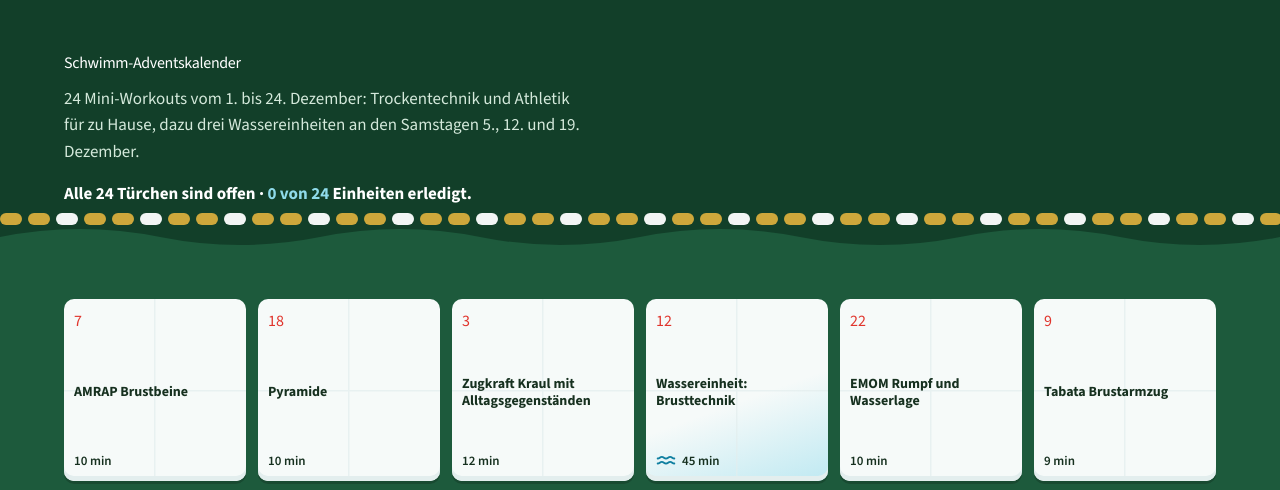
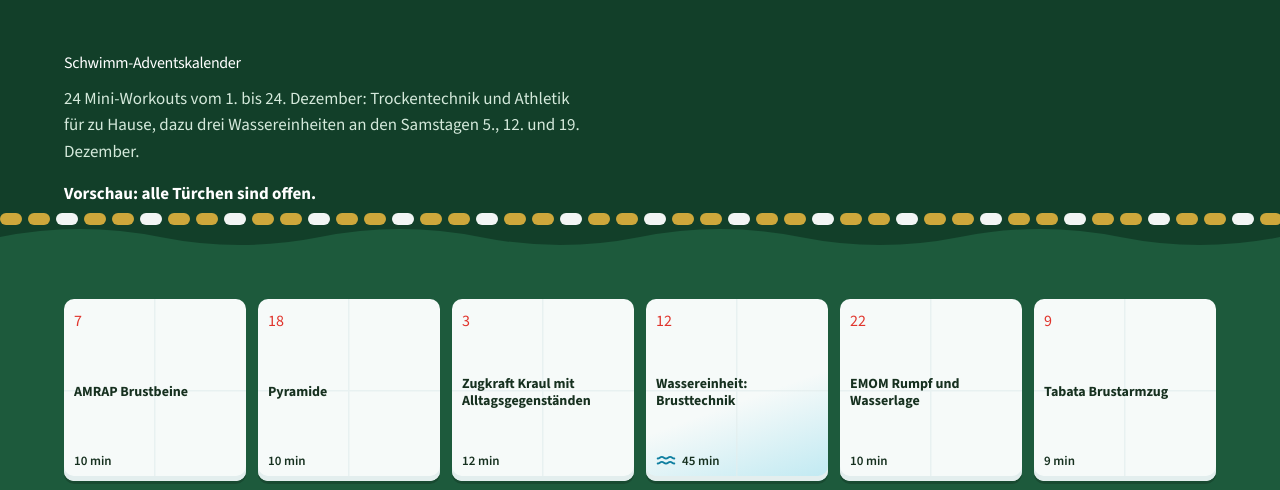
Before and after one commit to bruendlsusi-ai/adventskalender_vorschau, a plain HTML site: page index.html in a window 1280 px wide. Shown: the top 490 px of the page. Drawn offline with nearby package versions, Linux system fonts and the light colour scheme.

Commit message:
Add files via upload

```diff
--- a/index.html
+++ b/index.html
@@ -3,7 +3,7 @@
 <head>
 <meta charset="utf-8">
 <meta name="viewport" content="width=device-width, initial-scale=1">
-<title>Schwimm-Adventskalender</title>
+<title>Vorschau Adventskalender</title>
 <link rel="preconnect" href="https://fonts.googleapis.com">
 <link href="https://fonts.googleapis.com/css2?family=Rubik:wght@500;700;800&family=Source+Sans+3:wght@400;600;700&display=swap" rel="stylesheet">
 <style>
@@ -549,10 +549,11 @@ const esc=s=>String(s).replace(/[&<>"']/g,c=>({"&":"&amp;","<":"&lt;",">":"&gt;"
 const WAVE='<svg viewBox="0 0 24 24" aria-hidden="true"><path d="M2 9c2.5 0 2.5-2 5-2s2.5 2 5 2 2.5-2 5-2 2.5 2 5 2M2 15c2.5 0 2.5-2 5-2s2.5 2 5 2 2.5-2 5-2 2.5 2 5 2" fill="none" stroke="#0f7fa0" stroke-width="2.2" stroke-linecap="round"/></svg>';
 const MOON='<svg viewBox="0 0 24 24" aria-hidden="true"><path d="M20 14.5A8 8 0 0 1 9.5 4a8 8 0 1 0 10.5 10.5z" fill="#7d9aa2"/></svg>';
 const LOCK='<svg viewBox="0 0 24 24" aria-hidden="true"><rect x="5" y="10" width="14" height="10" rx="2" fill="#7d9aa2"/><path d="M8 10V7a4 4 0 0 1 8 0v3" fill="none" stroke="#7d9aa2" stroke-width="2.2"/></svg>';
+const preview=true; /* VORSCHAU-DATEI: alle Türchen offen – nicht hochladen! */
 const now=new Date(),Y=now.getMonth()===0?now.getFullYear()-1:now.getFullYear();
-const isOpen=n=>true; /* diese Version: alle Türchen immer offen */
-let done={};try{done=JSON.parse(localStorage.getItem("swim-advent-done-offen")||"{}")}catch(e){}
-const save=()=>{try{localStorage.setItem("swim-advent-done-offen",JSON.stringify(done))}catch(e){}};
+const isOpen=n=>preview||now>=new Date(Y,MONAT,n);
+let done={};try{done=JSON.parse(localStorage.getItem("swim-advent-done")||"{}")}catch(e){}
+const save=()=>{try{localStorage.setItem("swim-advent-done",JSON.stringify(done))}catch(e){}};
 const grid=document.getElementById("grid"),dlg=document.getElementById("dlg");
 let cur=1;
 function render(){
@@ -561,8 +562,9 @@ function render(){
     const ic=!o?LOCK:u.w?WAVE:u.p?MOON:"";
     return `<button class="${cls}" data-n="${n}" aria-label="Türchen ${n}${o?": "+esc(u.t):", noch verschlossen"}"><span class="n">${n}</span><span class="ttl">${o?esc(u.t):""}</span><span class="meta">${ic}<span>${o?esc(u.d):n+". Dezember"}</span></span></button>`}).join("");
   const c=Object.keys(done).length,st=document.getElementById("status");
-  if(false){const days=Math.ceil((new Date(Y,MONAT,1)-now)/864e5);st.innerHTML=`Noch <b>${days} ${days===1?"Tag":"Tage"}</b> bis zum ersten Türchen.`}
-  else st.innerHTML=`Alle 24 Türchen sind offen · <b>${c} von 24</b> Einheiten erledigt.`;
+  if(preview)st.innerHTML="Vorschau: alle Türchen sind offen.";
+  else if(now<new Date(Y,MONAT,1)){const days=Math.ceil((new Date(Y,MONAT,1)-now)/864e5);st.innerHTML=`Noch <b>${days} ${days===1?"Tag":"Tage"}</b> bis zum ersten Türchen.`}
+  else st.innerHTML=`<b>${c} von 24</b> Einheiten erledigt.`;
 }
 function body(u){
   if(u.p)return `<p>Heute ist Ruhetag. Regeneration gehört zum Training – morgen folgt das Finale.</p>`;
```
